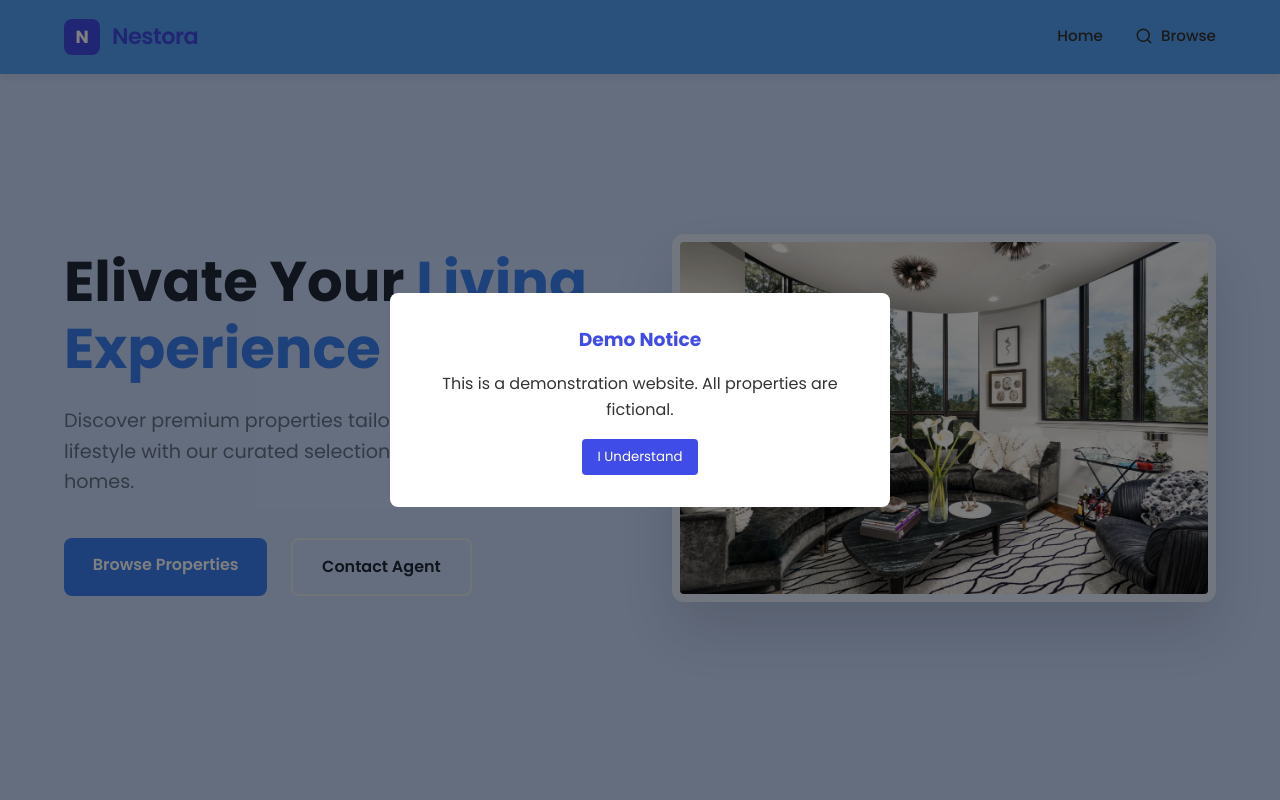
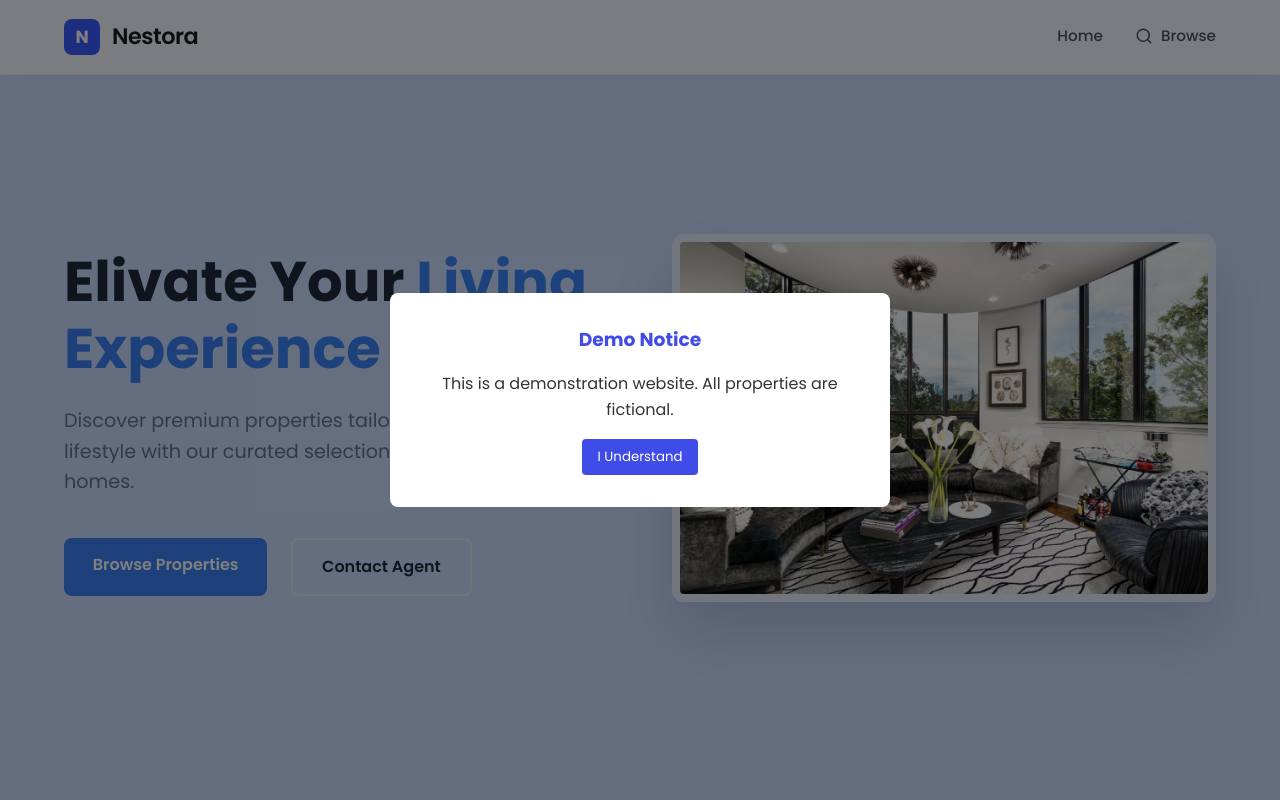
Before and after one commit to rathugedn/Nestora, a React (Vite) app: page / in a window 1280 px wide. Shown: the top 800 px of the page. Built offline with nearby package versions, Linux system fonts and the light colour scheme.

Commit message:
Update Navbar.css

```diff
--- a/src/components/Navbar.css
+++ b/src/components/Navbar.css
@@ -2,9 +2,10 @@
   position: fixed;
   top: 0;
   width: 100%;
-  background: rgba(83, 162, 247, 0.98);
-  backdrop-filter: blur(10px);
-  box-shadow: 0 2px 10px rgba(0, 0, 0, 0.08);
+  background: rgba(255, 255, 255, 0.8);
+  backdrop-filter: blur(12px);
+  border-bottom: 1px solid rgba(0, 0, 0, 0.05);
+  box-shadow: 0 4px 30px rgba(0, 0, 0, 0.03);  z-index: 1000;
   z-index: 1000;
   padding: 0 5%;
 }
@@ -31,8 +32,8 @@
   justify-content: center;
   width: 36px;
   height: 36px;
-  background: #404ce8;
-  color: white;
+  background: #3B5BFF;
+  color: #ffffff;
   font-weight: 700;
   border-radius: 8px;
   font-size: 1.1rem;
@@ -41,7 +42,7 @@
 .logo-text {
   font-size: 1.4rem;
   font-weight: 600;
-  color: #404ce8;
+  color: #1a1b1e;
   letter-spacing: -0.5px;
 }
 
@@ -55,17 +56,17 @@
   align-items: center;
   gap: 0.5rem;
   text-decoration: none;
-  color: #333;
+  color: #4b5563;
   font-weight: 500;
   font-size: 0.95rem;
-  transition: all 0.2s ease;
+  transition: all 0.3s cubic-bezier(0.4, 0, 0.2, 1);
   padding: 0.5rem 0;
   border-bottom: 2px solid transparent;
 }
 
 .nav-link:hover {
-  color: #404ce8;
-  border-bottom-color: #404ce8;
+  color: #3B5BFF;;
+  border-bottom-color: #3B5BFF;;
 }
 
 .nav-link svg {
@@ -86,7 +87,7 @@
     top: 80px;
     left: 0;
     right: 0;
-    background: rgb(83, 185, 240);
+    background: rgb(96, 93, 246);
     flex-direction: column;
     gap: 0;
     padding: 1rem 0;
```
